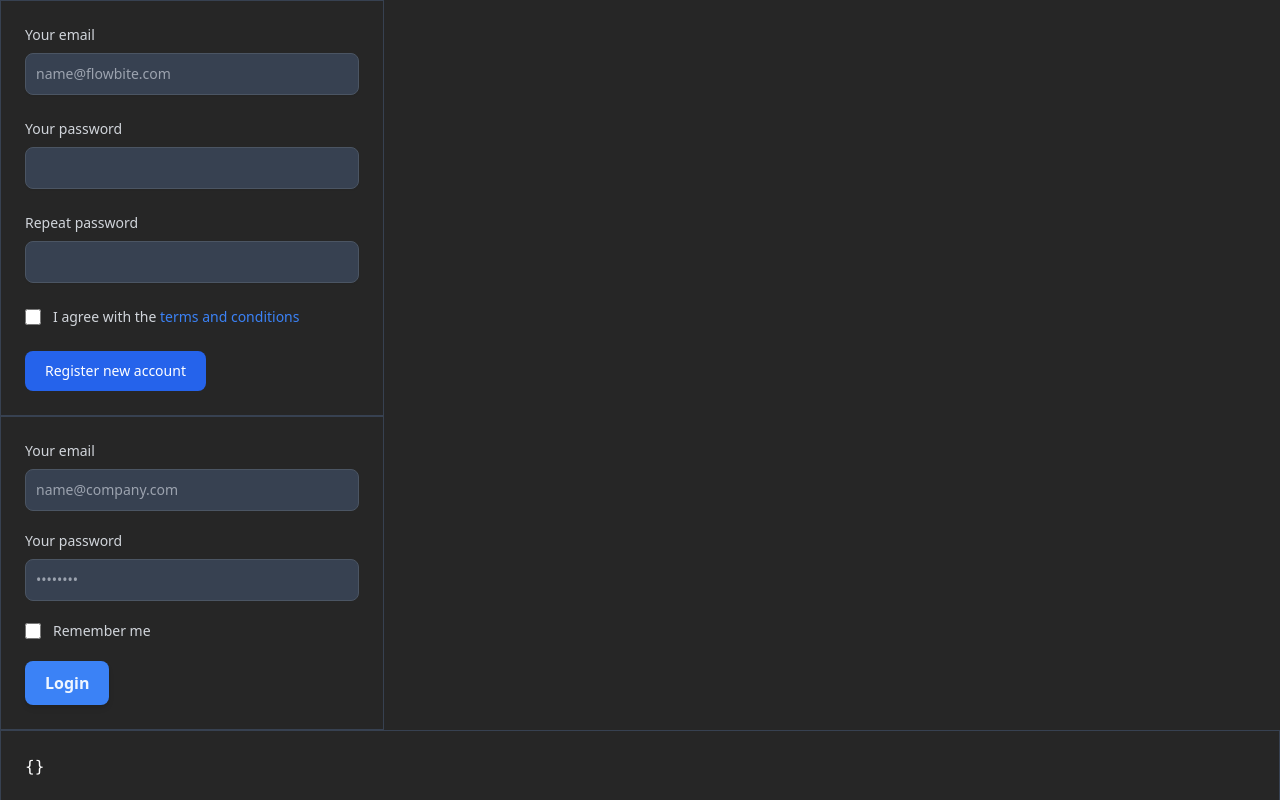
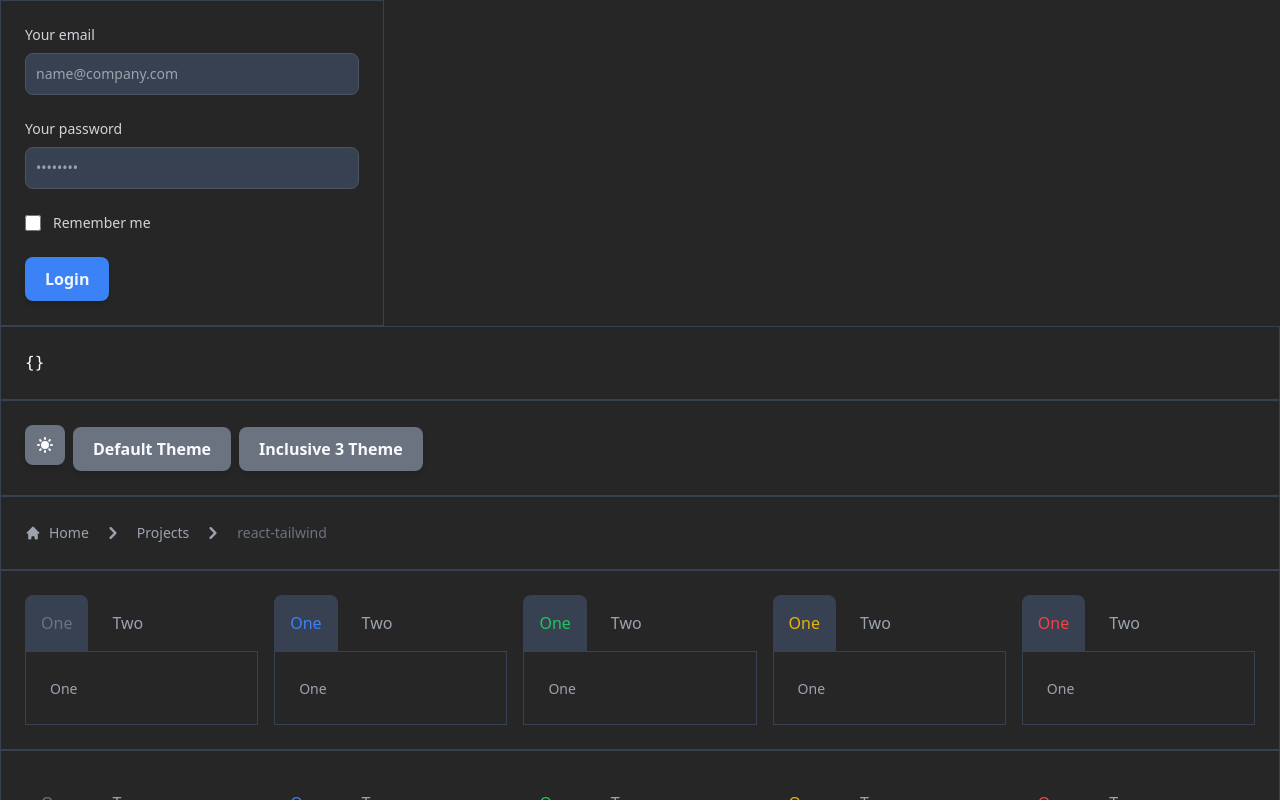
Before and after one commit to edadma/react-tailwind, a React (Create React App) app: page / in a window 1280 px wide. Shown: the top 800 px of the page. Built offline with nearby package versions, Linux system fonts and the light colour scheme.

Commit message:
fix form styling

```diff
--- a/src/Space.tsx
+++ b/src/Space.tsx
@@ -16,6 +16,8 @@ const spaceClass: any = {
   3.5: { x: 'space-x-3.5', y: 'space-y-3.5' },
   4: { x: 'space-x-4', y: 'space-y-4' },
   5: { x: 'space-x-5', y: 'space-y-5' },
+  6: { x: 'space-x-6', y: 'space-y-6' },
+  7: { x: 'space-x-7', y: 'space-y-7' },
 }
 
 export const Space: React.FC<SpaceProps> = ({ children, direction = 'x', space = 2 }) => {
--- a/src/index.tsx
+++ b/src/index.tsx
@@ -35,78 +35,6 @@ const App: React.FC = () => {
   return (
     <ThemeProvider>
       <ModeProvider>
-        <Card className="max-w-sm">
-          <form>
-            <div className="mb-6">
-              <label
-                htmlFor="email"
-                className="block mb-2 text-sm font-medium text-gray-900 dark:text-gray-300"
-              >
-                Your email
-              </label>
-              <input
-                type="email"
-                id="email"
-                className="shadow-sm bg-gray-50 border border-gray-300 text-gray-900 text-sm rounded-lg focus:ring-blue-500 focus:border-blue-500 block w-full p-2.5 dark:bg-gray-700 dark:border-gray-600 dark:placeholder-gray-400 dark:text-white dark:focus:ring-blue-500 dark:focus:border-blue-500 dark:shadow-sm-light"
-                placeholder="name@flowbite.com"
-                required
-              />
-            </div>
-            <div className="mb-6">
-              <label
-                htmlFor="password"
-                className="block mb-2 text-sm font-medium text-gray-900 dark:text-gray-300"
-              >
-                Your password
-              </label>
-              <input
-                type="password"
-                id="password"
-                className="shadow-sm bg-gray-50 border border-gray-300 text-gray-900 text-sm rounded-lg focus:ring-blue-500 focus:border-blue-500 block w-full p-2.5 dark:bg-gray-700 dark:border-gray-600 dark:placeholder-gray-400 dark:text-white dark:focus:ring-blue-500 dark:focus:border-blue-500 dark:shadow-sm-light"
-                required
-              />
-            </div>
-            <div className="mb-6">
-              <label
-                htmlFor="repeat-password"
-                className="block mb-2 text-sm font-medium text-gray-900 dark:text-gray-300"
-              >
-                Repeat password
-              </label>
-              <input
-                type="password"
-                id="repeat-password"
-                className="shadow-sm bg-gray-50 border border-gray-300 text-gray-900 text-sm rounded-lg focus:ring-blue-500 focus:border-blue-500 block w-full p-2.5 dark:bg-gray-700 dark:border-gray-600 dark:placeholder-gray-400 dark:text-white dark:focus:ring-blue-500 dark:focus:border-blue-500 dark:shadow-sm-light"
-                required
-              />
-            </div>
-            <div className="flex items-start mb-6">
-              <div className="flex items-center h-5">
-                <input
-                  id="terms"
-                  aria-describedby="terms"
-                  type="checkbox"
-                  className="w-4 h-4 bg-gray-50 rounded border border-gray-300 focus:ring-3 focus:ring-blue-300 dark:bg-gray-700 dark:border-gray-600 dark:focus:ring-blue-600 dark:ring-offset-gray-800"
-                  required
-                />
-              </div>
-              <div className="ml-3 text-sm">
-                <label htmlFor="terms" className="font-medium text-gray-900 dark:text-gray-300">
-                  I agree with the{' '}
-                  <a href="#" className="text-blue-600 hover:underline dark:text-blue-500">
-                    terms and conditions
-                  </a>
-                </label>
-              </div>
-            </div>
-            <button
-              type="submit"
-              className="text-white bg-blue-700 hover:bg-blue-800 focus:ring-4 focus:ring-blue-300 font-medium rounded-lg text-sm px-5 py-2.5 text-center dark:bg-blue-600 dark:hover:bg-blue-700 dark:focus:ring-blue-800"
-            >
-              Register new account
-            </button>
-          </form>
-        </Card>
         <Card className="max-w-sm">
           <Form
             init={{
--- a/src/themes/DefaultTheme.ts
+++ b/src/themes/DefaultTheme.ts
@@ -382,7 +382,7 @@ export const DefaultTheme = {
       },
     },
     form: {
-      style: 'space-y-5',
+      style: 'space-y-6',
     },
     input: {
       style: 'bg-gray-50 border p-2.5 dark:bg-gray-700',
```
